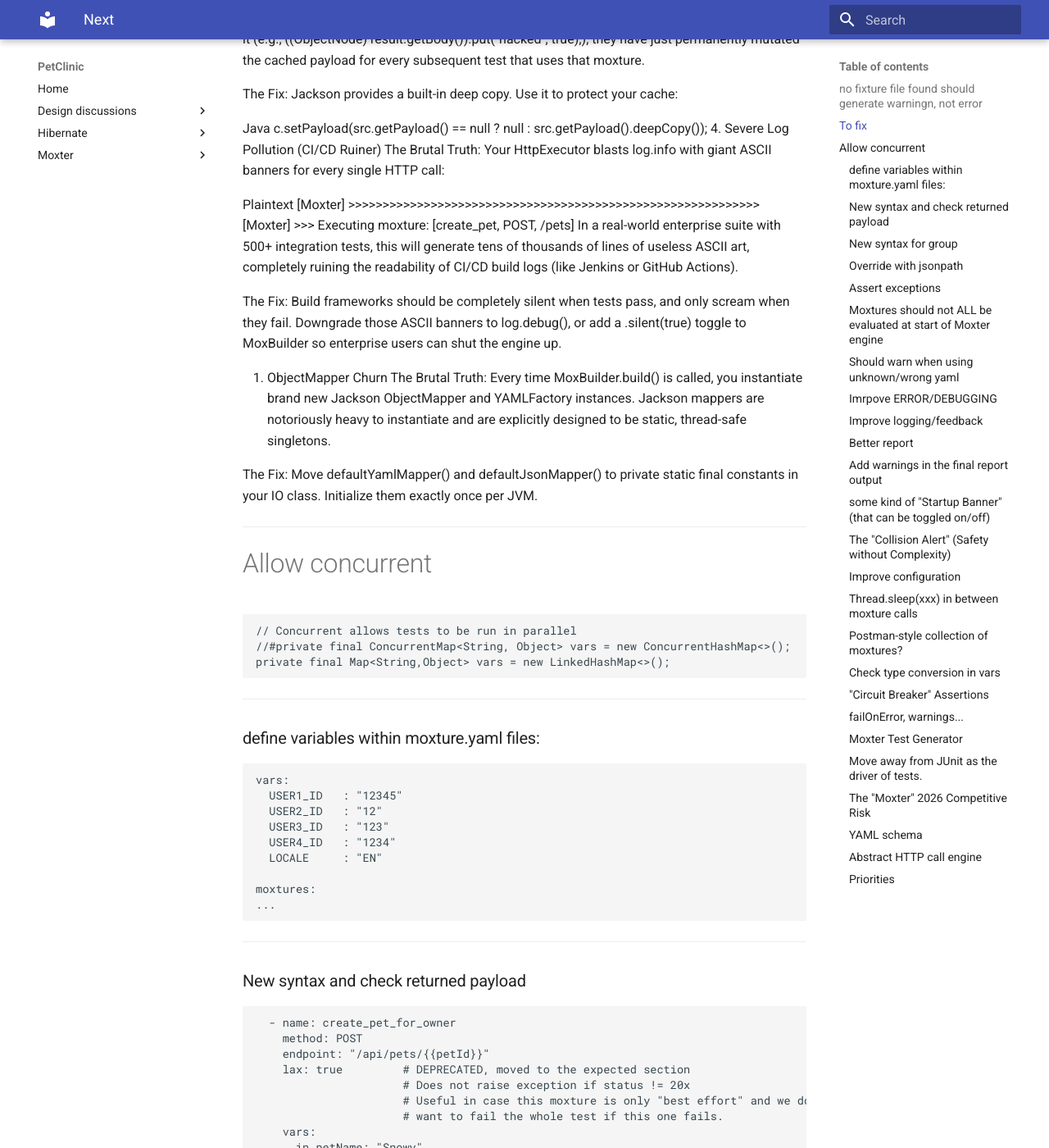
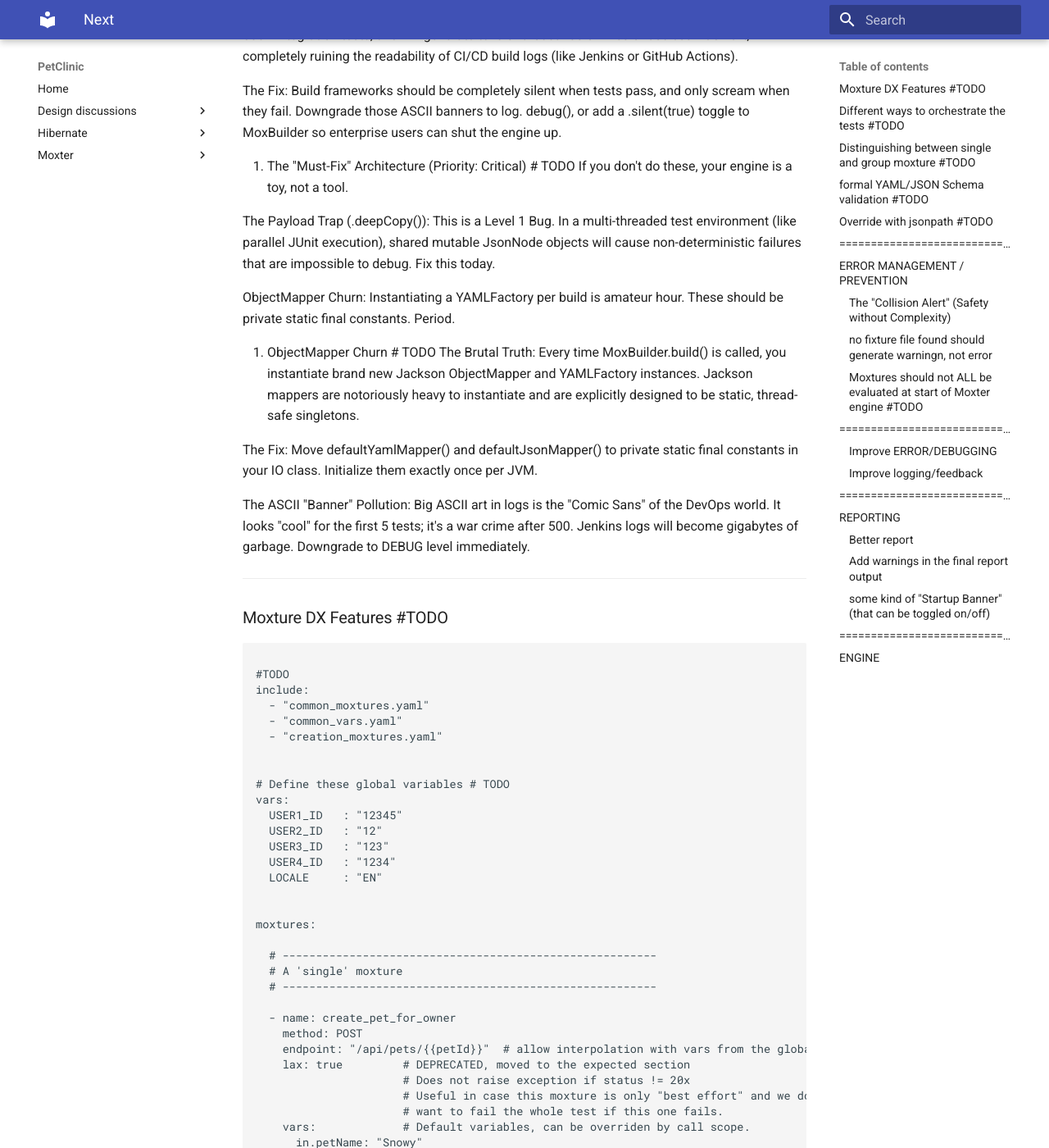
Before and after one commit to franzhill/PetClinic, an MkDocs documentation site: the page built from docs/moxter/next.md, in a window 1280 px wide and 1400 px high, scrolled down 596 px. Shown: the whole window at 82% size. Built offline with MkDocs 1.6.1 and Material for MkDocs 9.7.7, drawn with Linux system fonts in a browser that asks for light colours; some of the changed text lies outside the part shown.

Commit message:
[OK] Thinking about next moves

````diff
--- a/docs/moxter/next.md
+++ b/docs/moxter/next.md
@@ -1,13 +1,3 @@
----
-### no fixture file found should generate warningn, not error
-
-[INFO]
-[ERROR] Errors:
-[ERROR]   MyMoxterTest>ParentMoxterTest.bootBase:84 ▒ IllegalState [FixtureEngine] No fixtures file found for com.fhi.pet_clinic.moxter_tests.MyMoxterTest
-Expected at: classpath:/fixtures/com/fhi/pet_clinic/moxter_tests/MyMoxterTest/fixtures.yaml
-Hint: place the file under src/test/resources/fixtures/com/fhi/pet_clinic/moxter_tests/MyMoxterTest/fixtures.yaml
-[INFO]
-[ERROR] Tests run: 1, Failures: 0, Errors: 1, Skipped: 0
 
 
 
@@ -35,31 +25,49 @@
 [Moxter] >>> Executing moxture:  [create_pet, POST, /pets]
 In a real-world enterprise suite with 500+ integration tests, this will generate tens of thousands of lines of useless ASCII art, completely ruining the readability of CI/CD build logs (like Jenkins or GitHub Actions).
 
-The Fix: Build frameworks should be completely silent when tests pass, and only scream when they fail. Downgrade those ASCII banners to log.debug(), or add a .silent(true) toggle to MoxBuilder so enterprise users can shut the engine up.
+The Fix: Build frameworks should be completely silent when tests pass, and only scream when they fail. Downgrade those ASCII banners to log. debug(), or add a .silent(true) toggle to MoxBuilder so enterprise users can shut the engine up.
 
-5. ObjectMapper Churn
+
+
+
+1. The "Must-Fix" Architecture (Priority: Critical)    # TODO
+If you don't do these, your engine is a toy, not a tool.
+
+The Payload Trap (.deepCopy()): This is a Level 1 Bug. In a multi-threaded test environment (like parallel JUnit execution), shared mutable JsonNode objects will cause non-deterministic failures that are impossible to debug. Fix this today.
+
+ObjectMapper Churn: Instantiating a YAMLFactory per build is amateur hour. These should be private static final constants. Period.
+
+5. ObjectMapper Churn  # TODO
 The Brutal Truth: Every time MoxBuilder.build() is called, you instantiate brand new Jackson ObjectMapper and YAMLFactory instances. Jackson mappers are notoriously heavy to instantiate and are explicitly designed to be static, thread-safe singletons.
 
 The Fix: Move defaultYamlMapper() and defaultJsonMapper() to private static final constants in your IO class. Initialize them exactly once per JVM.
 
 
 
+The ASCII "Banner" Pollution: Big ASCII art in logs is the "Comic Sans" of the DevOps world. It looks "cool" for the first 5 tests; it's a war crime after 500. Jenkins logs will become gigabytes of garbage. Downgrade to DEBUG level immediately.
 
 
----
-# Allow concurrent
 
 
-    // Concurrent allows tests to be run in parallel
-    //#private final ConcurrentMap<String, Object> vars = new ConcurrentHashMap<>();
-    private final Map<String,Object> vars = new LinkedHashMap<>();
+
 
 
 
 
 ---
-### define variables within moxture.yaml files:
+### Moxture DX Features #TODO
+
+
 ```yaml
+
+#TODO
+include:
+  - "common_moxtures.yaml"
+  - "common_vars.yaml"
+  - "creation_moxtures.yaml"
+
+
+# Define these global variables # TODO
 vars:
   USER1_ID   : "12345"
   USER2_ID   : "12"
@@ -67,27 +75,24 @@
   USER4_ID   : "1234"
   LOCALE     : "EN"
 
+
 moxtures:
-...
-```
 
+  # --------------------------------------------------------
+  # A 'single' moxture
+  # --------------------------------------------------------
 
-
----
-### New syntax and check returned payload
-
-
-```yaml
   - name: create_pet_for_owner
     method: POST
-    endpoint: "/api/pets/{{petId}}"
+    endpoint: "/api/pets/{{petId}}"  # allow interpolation with vars from the global context
     lax: true         # DEPRECATED, moved to the expected section
                       # Does not raise exception if status != 20x
                       # Useful in case this moxture is only "best effort" and we don't
                       # want to fail the whole test if this one fails.
-    vars:
-      in_petName: "Snowy"
-    body: |
+    vars:             # Default variables, can be overriden by call scope.
+      in.petName: "Snowy"
+      in.petSex : {{sex}}    # allow interpolation...
+    body: |                  # allow interpolation...
       {
         "name": "{{in_petName}}",
         "sex": "MALE",
@@ -100,16 +105,17 @@
         }
       }
     save:
-      failOnError:  true|false   # Toggles 'Lax' mode for JsonPath extractions.
+      failOnError:  true|false  # TODO. Toggles 'Lax' mode for JsonPath extractions.
                                 # If false, failed JsonPath extractions will
                                 # return null
                                 # If true, execption is raised (and test will
                                 # likely fail)
-      vars:
+      vars:                     # Store vars in the global context
         petId: "$.id"
         petName: "$.name"
         petOwnerId: "$.owner.id"
     expect:  # expect the return to be...
+      # TODO: test, vs lax
       failOnError: true|false   # Replaces lax. Optional. Default is true.
                                 # If false do not raise exception in case expectations
                                 # fail. (Just a warning maybe)
@@ -128,33 +134,38 @@
           # They silently overwrite the first key with the second key
           # So we can't really define 2 asserts on one same jsonpath (the last one
           # would always 'win')
-          "$.item.type" : "new"
-          "$.item.value": 100
-          "$.offers[*].length()": 3
-          "$.offers[?(@.cost >= 1000 && @.cost <= 2000)].length()": 3
-          "$.message": "Pet {{in_petName}} was created OK"  # strict equality check
+          # TODO: tell Jackson to deserialize assert as a List<Map<String, Object>>
+          # instead of a flat Map. (this means placing a "-" in front of the following
+          # elements).
+          # This allows you to assert against the same JSON path multiple times sequentially.
+          - "$.item.type" : "new"
+          - "$.item.value": 100
+          - "$.offers[*].length()": 3
+          - "$.offers[?(@.cost >= 1000 && @.cost <= 2000)].length()": 3
+          - "$.message": "Pet {{in_petName}} was created OK"  # strict equality check
+
 
           # Advanced Matches
-          "$.message":                    # See note above.
+          - "$.message":                    # See note above.
             contains: "created OK"
-          "$.uuid":
+          - "$.uuid":
             matches: "^[a-f0-9\\-]{36}$"  # Regex for UUID
-          "$.creationDate":
+          - "$.creationDate":
             exists: true                  # Just verify the node is there
 
         # OPTION B: Tree Matching (JSONAssert)
         match:
-          mode: full|partial    # used in conjunction with 'content'
+          mode: full|partial    # used in conjunction with 'content' # TODO full
             # if full: match with json provided in value must be exact
             # if partial: provided json should be a subset of actual returned json
-          ignorePaths: ["$.id"]    # ignore these 'volatile' field
+          ignorePaths: ["$.id"]    # TODO ignore these 'volatile' field
           content: |  # the inline json expected
             {
               "type": "new",
               "value": "100"
             }
 
-        # OPTION C: Contract Validation (JSON Schema)
+        # OPTION C: Contract Validation (JSON Schema) # TODO
         # Validates types and required fields without hardcoding volatile data.
         schema: "classpath:schemas/pet.json"
           # schema checks the structure and data types of the response.
@@ -162,54 +173,141 @@
           # (think ids and dates that are highly variable), the schema checking
           # asserts the type of the response whic is supposed to be rigid.
 
-        # Assert exception should be thrown:
-        exception:
-          type: "MatingException"           # Unwraps the cause chain to find this class
-          messageContains: "is sterile"     # Convenience check for the message
-          assert:                           # Surgical JSONPath asserts on the Exception object!
-            "$.causeEnum": "STERILE_PARENT"
+
+
+  # --------------------------------------------------------
+  # A 'group' moxture
+  # --------------------------------------------------------
+  # TODO
+  - name: group_create_owner_and_pet
+    steps:   # The attributes under here must echo the commands available to mx.caller()
+      - call: create_owner                   # Simple moxture call by name. Saves {{ownerId}} globally
+      - vars:                                # Interaction with global scope:
+          owner: "{{ownerId}}"               #   Swap/Rename/Pipe (for the next moxtures)
+          debug_label: "Created_at_{{now}}"  #   Or create new global context
+      - call: create_pet_for_owner
+      - sleep: 500ms                         # For asynchronous testing
+      - call: create_other                   # Call a moxture with added context.
+        with:                                # => add variables to the call scope
+          in.name: "Rex"                     #   Override default
+          in_owner_id: "{{owner}}"           #   Or use from global context
+    finally:                                 # To prevent the scenario from cluttering the environment
+      - call ...                             # these calls are exectued by Moxter whatever the
+      - call ...                             # outcome of the scenario (i.e. event if it fails at step 2)
+
+# TODO
+# If called directly this file will run these moxtures in the following order:
+# E.g. doing:
+#   mvn moxter:run -Dfile=tests_pet_crud.yaml
+# or programatically:
+#   mx.build().load("tests_pet_crud.yaml").play()
+# will automatically look for this section and execute the moxtures in the order
+# they appear.
+# Any complex orchestration logic can be stowed away in the moxture (single or group)
+#
+# We could also provide this:
+#   mvn moxter:run -Dfile=tests.yaml -Dmoxture=smoke_test_checkout
+# => runs the target moxture
+#
+# IF devs/QAS want to have different test_suites they can just create a seperate file
+# for each and include the necessary moxtures.
+#
+play:
+  - moxture_1
+  - moxture_2
+  - moxture_3
+
+
+```
+
+Not doing :
+
+```yaml
+
+  - name: create_pet_for_owner
+    expect:  # expect the return to be...
+      body:
+        assert:
+        # Assert exception should be thrown: # TODO does this make sense? A REST call does
+                                             # not return an execption and we can assert
+                                             # return status and check the message
+          exception:
+            type: "MatingException"           # Unwraps the cause chain to find this class
+            messageContains: "is sterile"     # Convenience check for the message
+            assert:                           # Surgical JSONPath asserts on the Exception object!
+              "$.causeEnum": "STERILE_PARENT"
 ```
 
 ---
-### New syntax for group
+### Different ways to orchestrate the tests   #TODO
 
-NOT AS GOOD:
+@Test
+void myTest
+{ mx = Moxter.build().caller();
+  mx.call("moxture_1");
+  mx.call("moxture_2");
+  mx.call("moxture_3");
+}
 
-```yaml
-- name: group_create_owner_and_pet
-  moxtures:
-    - create_owner                         # Simple moxture call by name. Saves {{ownerId}} globally
-    - vars:                                # Interaction with global scope:
-        owner: "{{ownerId}}"               #   Swap/Rename/Pipe (for the next moxtures)
-        debug_label: "Created_at_{{now}}"  #   Or create new global context
-    - create_pet_for_owner
-    - name: create_other                   # Call a moxture with added context.
-      with:                                # With call scope
-        in.name: "Rex"                     #   Override default
-        in_owner_id: "{{owner}}"           #   Or use from global context
-```
 
-BETTER:
+@Test
+void myTest
+{ mx = Moxter.build().caller();
+  mx.call("moxture_1");
+  mx.call("group_moxture_1");
+  mx.call("moxture_3");
+}
 
-```yaml
-- name: group_create_owner_and_pet
-  steps:
-    - call: create_owner                    # Simple moxture call by name. Saves {{ownerId}} globally
-    - vars:                                # Interaction with global scope:
-        owner: "{{ownerId}}"               #   Swap/Rename/Pipe (for the next moxtures)
-        debug_label: "Created_at_{{now}}"  #   Or create new global context
-    - call: create_pet_for_owner
-    - call: create_other                   # Call a moxture with added context.
-      with:                                # With call scope
-        in.name: "Rex"                     #   Override default
-        in_owner_id: "{{owner}}"           #   Or use from global context
-```
+
+@Test
+void myTest
+{ mx = Moxter.build()
+             .load("file_with_moxtures.yaml");  // with includes
+  mx.call("moxture_1");
+  mx.call("group_moxture_1");
+  mx.call("moxture_3");
+}
+
+
+@Test
+void myTest
+{ mx = Moxter.build()
+             .load("file_with_moxtures.yaml");  // with includes
+             .run();       // Execute what's in the run section
+}
+
+
+---
+### Distinguishing between single and group moxture   #TODO
+
+
+Polymorphic Moxture Routing: Duck Typing vs. Explicit Types
+To seamlessly differentiate between single (HTTP) and group moxtures within the same YAML array without requiring boilerplate type attributes, there are 2 possibilities :
+- Duck Typing (Jackson Deduction: if there is a step attribute then it's a group)
+   COns:  yields cryptic, unhelpful errors when users make typos (e.g., enpoint).
+   Mitigated if we have YAML Schema Validator
+- Strict (force providing a "type: single/group" attribute. Could be by default single so we dont
+  have to specify for single moxtures)
+
+Since we're not sure what way to go we can use a hybrid approach in the code. The  logic is abstracted into a custom MoxtureRoutingDeserializer. This mechanism checks for an explicit type override first, but gracefully falls back to inspecting the object's shape (e.g., routing to a Group if steps are present).
+
+
+
+---
+### formal YAML/JSON Schema validation   #TODO
+
+
+1. The "Whitespace and Typo" Tax
+When a developer writes REST Assured, their IDE gives them auto-complete, and the Java compiler catches typos immediately.
+If a developer writes "$.offers[*].lenght()": 3 in Moxter, or accidentally indents status: 200 one space too far, the IDE won't warn them. The test will just crash at runtime. You have traded compile-time safety for declarative readability.
+
+The Mitigation: You must write a JSON Schema for your moxtures.yaml format and tell your developers to link it in their IDEs (IntelliJ/VSCode). This will give them autocomplete and red-squiggly lines for YAML typos. Without this, the Developer Experience (DX) will suffer.
 
 
 
 
 ---
-### Override with jsonpath
+### Override with jsonpath  #TODO
 
 mx.caller()
   // Override variable
@@ -232,28 +330,42 @@
 
 
 
+
+
+==============================================================================================
 ---
-### Assert exceptions
+## ERROR MANAGEMENT / PREVENTION
 
-See above
+---
+### The "Collision Alert" (Safety without Complexity)
+ (this can be a desired effect though, the warning should be just a "heads up") : " variable xyz defined in fixture f is overridden (what would be the right term btw? override/overwrite/shadow/... ?)
 
 
 
 ---
-### Moxtures should not ALL be evaluated at start of Moxter engine
+### no fixture file found should generate warningn, not error
+
+[INFO]
+[ERROR] Errors:
+[ERROR]   MyMoxterTest>ParentMoxterTest.bootBase:84 ▒ IllegalState [FixtureEngine] No fixtures file found for com.fhi.pet_clinic.moxter_tests.MyMoxterTest
+Expected at: classpath:/fixtures/com/fhi/pet_clinic/moxter_tests/MyMoxterTest/fixtures.yaml
+Hint: place the file under src/test/resources/fixtures/com/fhi/pet_clinic/moxter_tests/MyMoxterTest/fixtures.yaml
+[INFO]
+[ERROR] Tests run: 1, Failures: 0, Errors: 1, Skipped: 0
+
+
+
+---
+### Moxtures should not ALL be evaluated at start of Moxter engine  #TODO
 
 If a moxture is faulty then Moxter crashes
 When the faulty moxture might not ever end up being called at all.
 
 
 
+==============================================================================================
 ---
-### Should warn when using unknown/wrong yaml
-
-
-
----
-### Imrpove ERROR/DEBUGGING
+### Improve ERROR/DEBUGGING
 
 We reeally need to improve syntax error support in the moxtures yaml files
 Th error reported needs to clearly indicate the file and the line
@@ -261,9 +373,6 @@
 Instead of the following, we should have a clear message indicating
 - which moxture is faulty
 - where exactly
-
-
-
 
 
 12:23:52.229 main INFO  o.s.t.w.s.TestDispatcherServlet initServletBean,554 : Completed initialization in 1 ms
@@ -300,6 +409,11 @@
 RestAssured has a genius feature: log().ifValidationFails().
 
 
+==============================================================================================
+---
+## REPORTING
+
+
 ---
 ### Better report
 
@@ -326,9 +440,6 @@
 [INFO] ------------------------------------------------------------------------
 
 
-
-
-
 ---
 ### some kind of "Startup Banner" (that can be toggled on/off)
 
@@ -345,22 +456,63 @@
 --------------------------------------------------------
 ```
 
----
-### The "Collision Alert" (Safety without Complexity)
- (this can be a desired effect though, the warning should be just a "heads up") : " variable xyz defined in fixture f is overridden (what would be the right term btw? override/overwrite/shadow/... ?)
 
 
+==============================================================================================
+---
+## ENGINE
+
+---
+# Allow concurrent
+
+
+    // Concurrent allows tests to be run in parallel
+    //#private final ConcurrentMap<String, Object> vars = new ConcurrentHashMap<>();
+    private final Map<String,Object> vars = new LinkedHashMap<>();
 
 
 ---
 ### Improve configuration
 
 Maybe introduce a Configuration object
+Maybe have the config in a yaml file
 
 
 ---
-### Thread.sleep(xxx) in between moxture calls
-when grouping moxtures: would be nice to be able to add Thread.sleep(xxx) in between
+### Abstract HTTP call engine   #TODO
+3. Ecosystem Lock-In (The MockMvc Coupling)
+Right now, your engine HttpExecutor is hardcoded to Spring's MockMvc.
+
+What if the QA team wants to run these exact same Moxter YAML files against a live staging environment on AWS? MockMvc can't do that (it mocks the servlet container).
+
+To make Moxter a true competitor to Karate or Postman, you will eventually need to abstract HttpExecutor so you can swap MockMvc for a real HTTP client (like Spring RestClient or Java 11 HttpClient) using a toggle in MoxBuilder.
+
+<br />
+<br />
+<br />
+<br />
+
+
+
+==============================================================================================
+---
+## BRINGING MOXTER INTO ANOTHER DIMENSION
+
+---
+### Maven plugin
+
+
+
+
+
+
+
+
+
+==============================================================================================
+---
+## OTHER
+
 
 
 ---
@@ -456,29 +608,11 @@
 The most logical first step: Create a "Consulting" landing page for Moxter. Don't wait for the tool to be perfect. If someone says "I'll pay you $2k to set this up for us," you've officially moved from "Dev" to "Founder."
 
 
----
-### YAML schema
-
-1. The "Whitespace and Typo" Tax
-When a developer writes REST Assured, their IDE gives them auto-complete, and the Java compiler catches typos immediately.
-If a developer writes "$.offers[*].lenght()": 3 in Moxter, or accidentally indents status: 200 one space too far, the IDE won't warn them. The test will just crash at runtime. You have traded compile-time safety for declarative readability.
-
-The Mitigation: You must write a JSON Schema for your moxtures.yaml format and tell your developers to link it in their IDEs (IntelliJ/VSCode). This will give them autocomplete and red-squiggly lines for YAML typos. Without this, the Developer Experience (DX) will suffer.
 
 
----
-### Abstract HTTP call engine
-3. Ecosystem Lock-In (The MockMvc Coupling)
-Right now, your engine HttpExecutor is hardcoded to Spring's MockMvc.
 
-What if the QA team wants to run these exact same Moxter YAML files against a live staging environment on AWS? MockMvc can't do that (it mocks the servlet container).
 
-To make Moxter a true competitor to Karate or Postman, you will eventually need to abstract HttpExecutor so you can swap MockMvc for a real HTTP client (like Spring RestClient or Java 11 HttpClient) using a toggle in MoxBuilder.
 
-<br />
-<br />
-<br />
-<br />
 
 ---
 ###  Priorities
````
